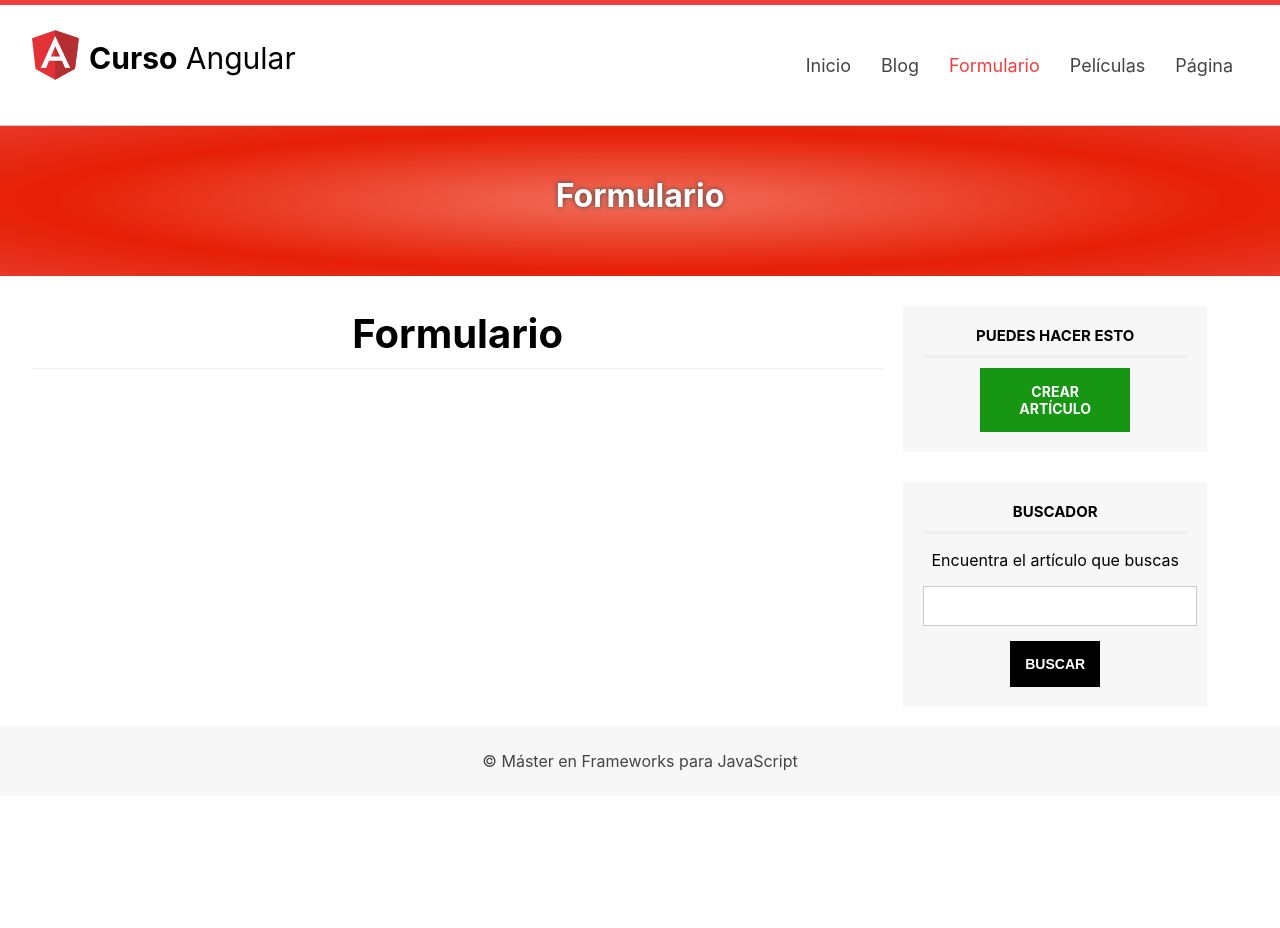
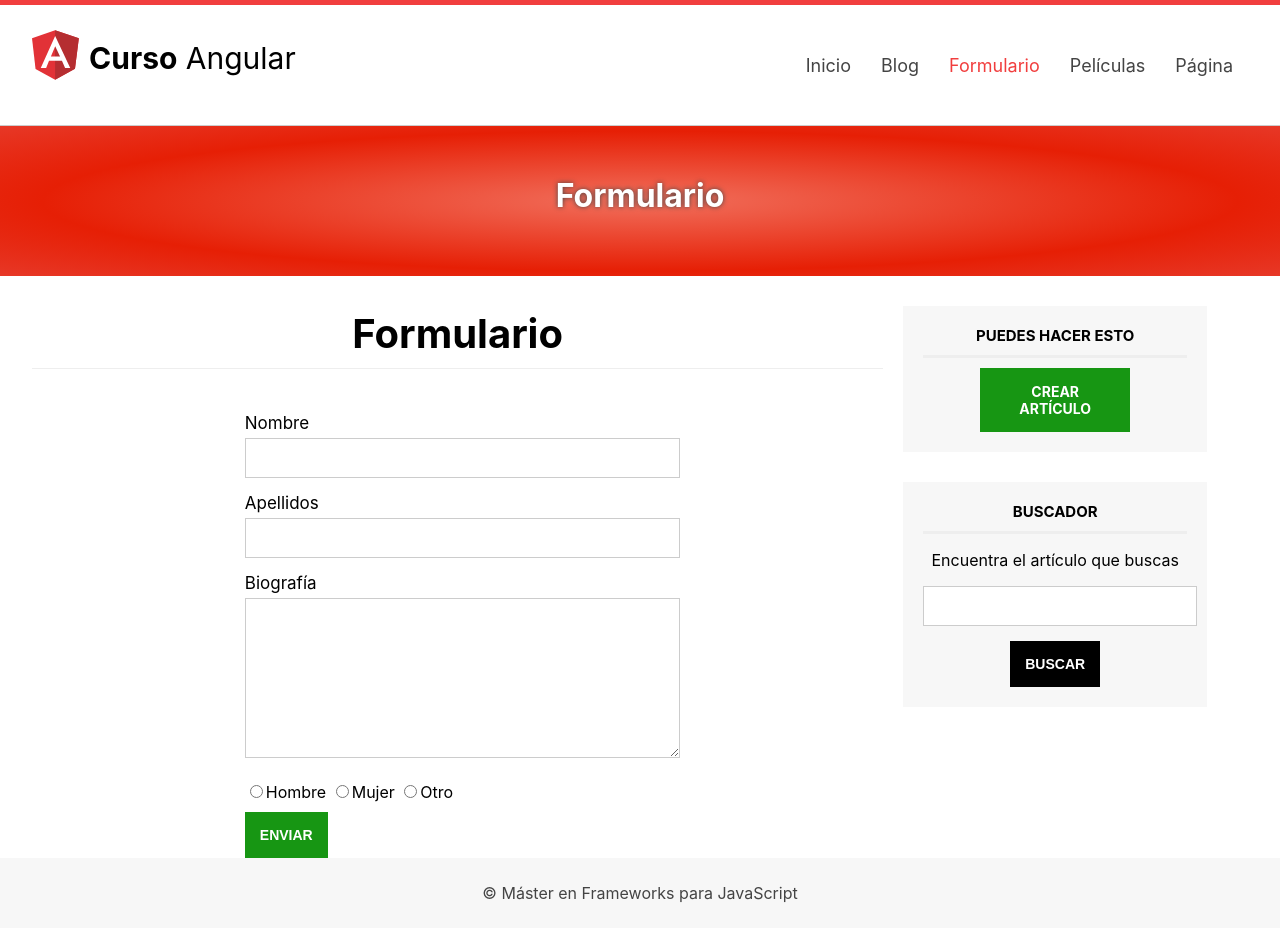
Before and after one commit to Crushedkrz78/repaso-html, an Angular app in the folder frontEndAngular/: page /formulario in a window 1280 px wide. Before the commit the page ends 800 px from the top, so only its background shows below. Built offline with nearby package versions, Linux system fonts and the light colour scheme.

Commit message:
119.[Angular] Formularios

```diff
--- a/frontEndAngular/src/app/app.module.ts
+++ b/frontEndAngular/src/app/app.module.ts
@@ -1,6 +1,7 @@
 import { BrowserModule } from '@angular/platform-browser';
 import { NgModule } from '@angular/core';
 import { routing, appRoutingProviders } from './app.routing';
+import { FormsModule } from '@angular/forms';
 
 import { AppComponent } from './app.component';
 import { MiComponente } from './components/mi-componente/mi-componente.component';
@@ -38,7 +39,8 @@ import { EsParPipe } from './pipes/espar.pipe';
   ],
   imports: [
     BrowserModule,
-    routing
+    routing,
+    FormsModule
   ],
   providers: [appRoutingProviders],
   bootstrap: [AppComponent]
--- a/frontEndAngular/src/app/components/formulario/formulario.component.html
+++ b/frontEndAngular/src/app/components/formulario/formulario.component.html
@@ -5,6 +5,37 @@
 <div class="center">
   <section id="content">
     <h1 class="subheader">{{title}}</h1>
+
+    <div id="datos-al-vuelo" *ngIf="user.nombre">
+      <h1 class="subheader">Datos al Vuelo</h1>
+      <ul>
+        <li>{{user.nombre}}</li>
+        <li>{{user.apellidos}}</li>
+        <li>{{user.bio}}</li>
+        <li>{{user.genero}}</li>
+      </ul>
+    </div>
+    <form class="mid-form" #userForm="ngForm" (ngSubmit)="onSubmit()">
+      <div class="form-group">
+          <label for="nombre">Nombre</label>
+          <input type="text" name="nombre" #nombre="ngModel" [(ngModel)]="user.nombre"/>
+      </div>
+      <div class="form-group">
+          <label for="apellidos">Apellidos</label>
+          <input type="text" name="apellidos" #apellidos="ngModel" [(ngModel)]="user.apellidos"/>
+      </div>
+      <div class="form-group">
+          <label for="bio">Biografía</label>
+          <textarea name="bio" #bio="ngModel" [(ngModel)]="user.bio"></textarea>
+      </div>
+      <div class="form-group radio-buttons">
+          <input type="radio" name="genero" value="hombre" [(ngModel)]="user.genero"/>Hombre
+          <input type="radio" name="genero" value="mujer" [(ngModel)]="user.genero"/>Mujer
+          <input type="radio" name="genero" value="otro" [(ngModel)]="user.genero"/>Otro
+      </div>
+      <div class="clearfix"></div>
+      <input type="submit" value="Enviar" class="btn btn-success"/>
+    </form>
   </section>
   <app-sidebar></app-sidebar>
   <div class="clearfix"></div>
--- a/frontEndAngular/src/app/components/formulario/formulario.component.ts
+++ b/frontEndAngular/src/app/components/formulario/formulario.component.ts
@@ -8,11 +8,24 @@ import { Component, OnInit, Input } from '@angular/core';
 export class FormularioComponent implements OnInit {
   public title: string;
 
+  public user: any;
+
   constructor() {
     this.title = "Formulario";
+    this.user = {
+      nombre: '',
+      apellidos: '',
+      bio: '',
+      genero: ''
+    };
   }
 
   ngOnInit(): void {
   }
 
+  onSubmit(){
+    alert("Formulario Enviado");
+    console.log(this.user);
+  }
+
 }
```
